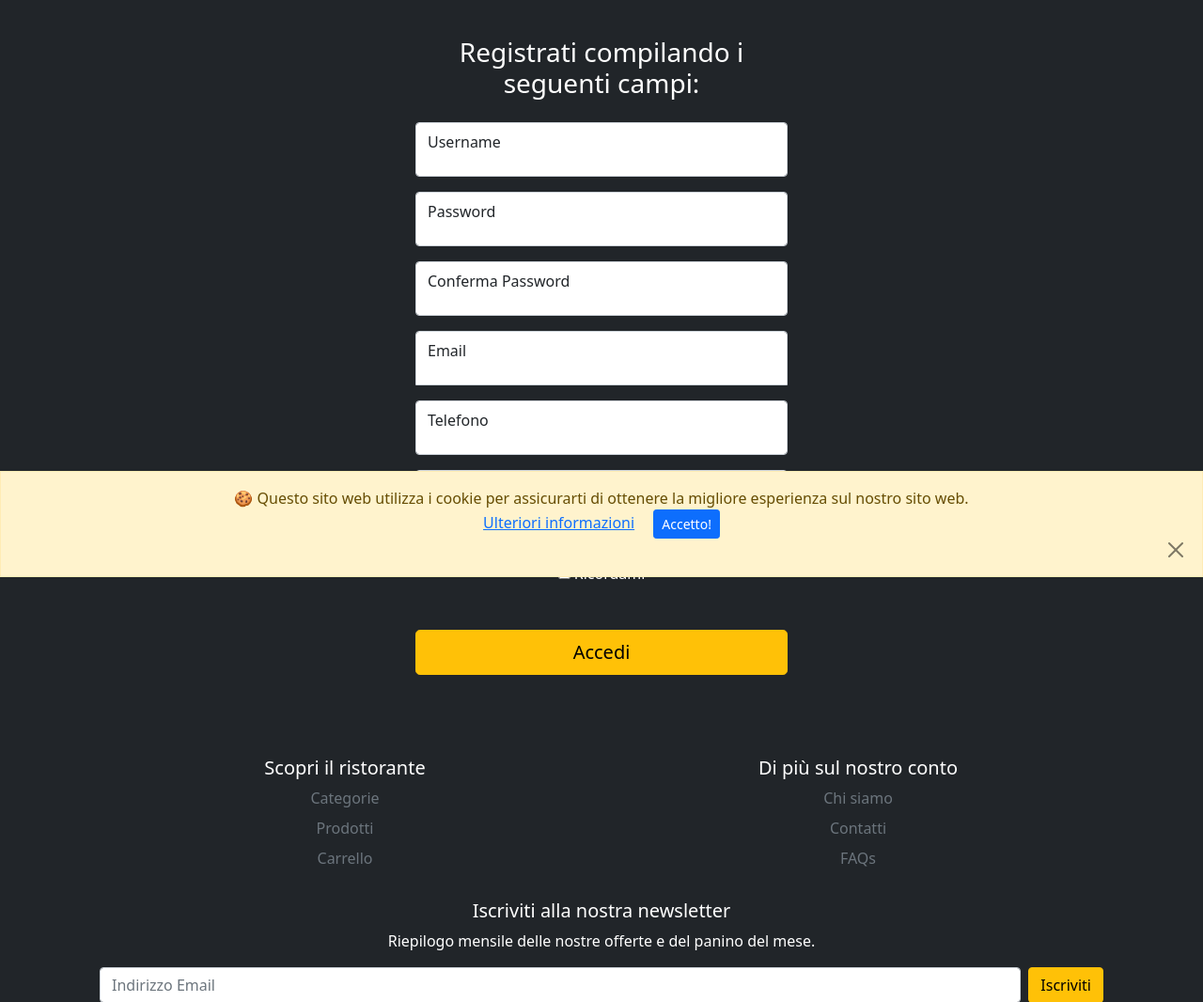
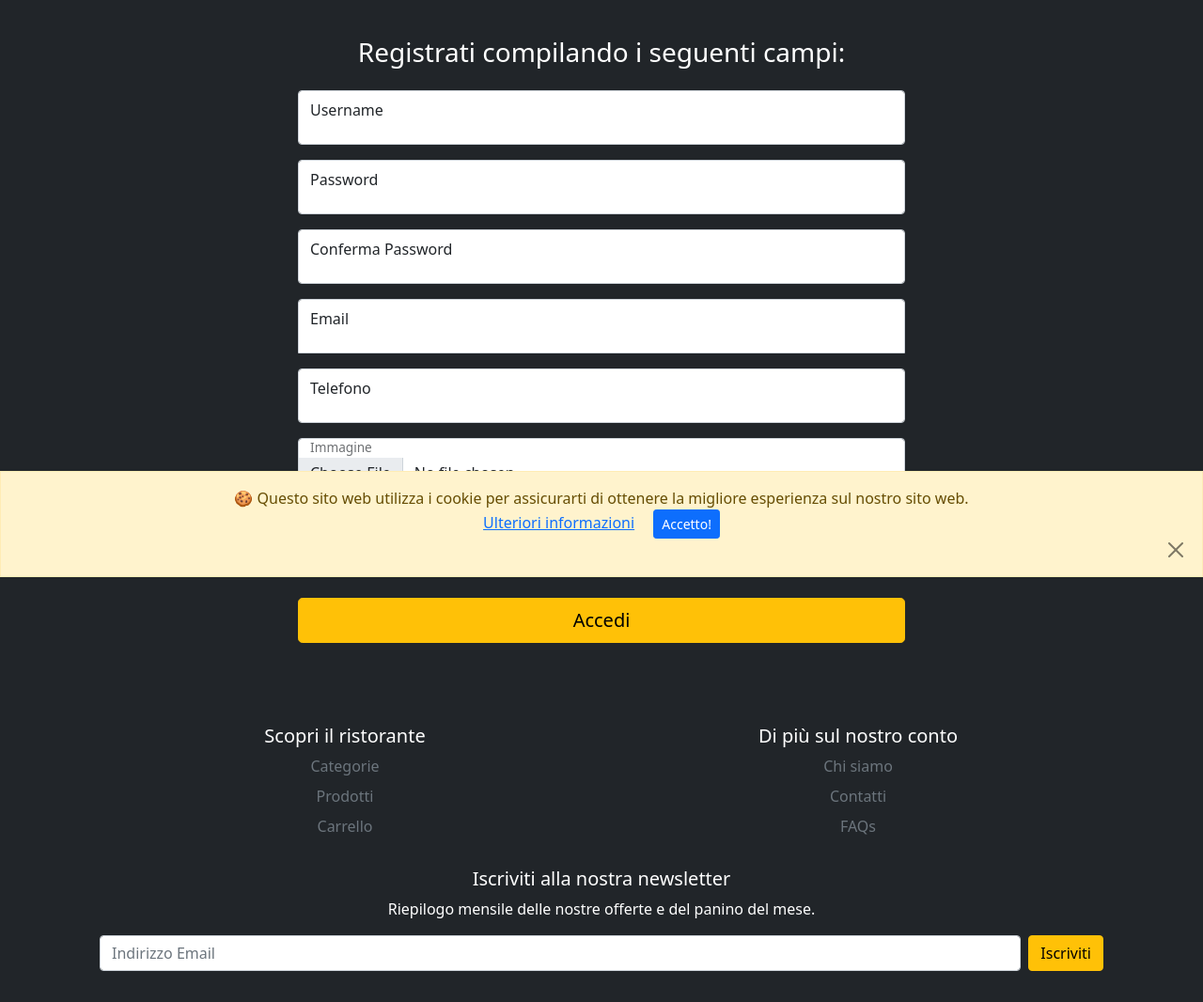
Before and after one commit to 7VaGe/ReBurger, a PHP site: page /template/signup.php in a window 1280 px wide. Shown: the part 186-1252 px from the top of the page at 94% size. Run offline with PHP 8.4, Linux system fonts and the light colour scheme; some libraries are stand-ins or nearby versions.

Commit message:
Bugfix css
Un vecchio css che non mi aveva ancora caricato

```diff
--- a/css/styleSmartphone.css
+++ b/css/styleSmartphone.css
@@ -74,7 +74,7 @@ footer, footer.py-5>div.row{
   }
 
 .form-signin {
-    max-width: 450px;
+    max-width: 700px;
     padding: 15px;
     margin: auto;
 }
@@ -121,6 +121,7 @@ footer, footer.py-5>div.row{
     background-position: right calc(0.375em + 0.1875rem) center;
     background-size: calc(0.75em + 0.375rem) calc(0.75em + 0.375rem);
   }
+
 
  @media only screen and (min-width: 768px) and (max-width: 992px){
 
```
